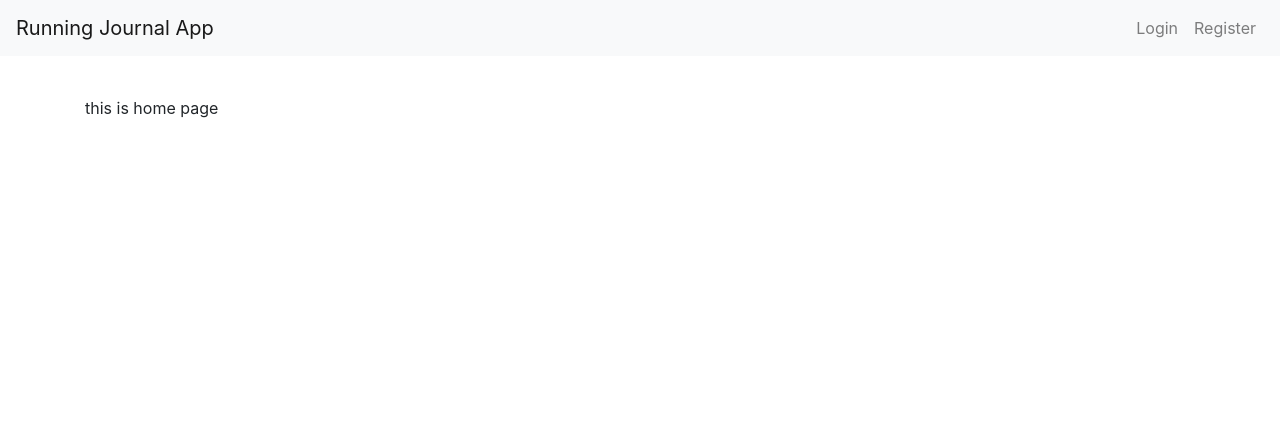
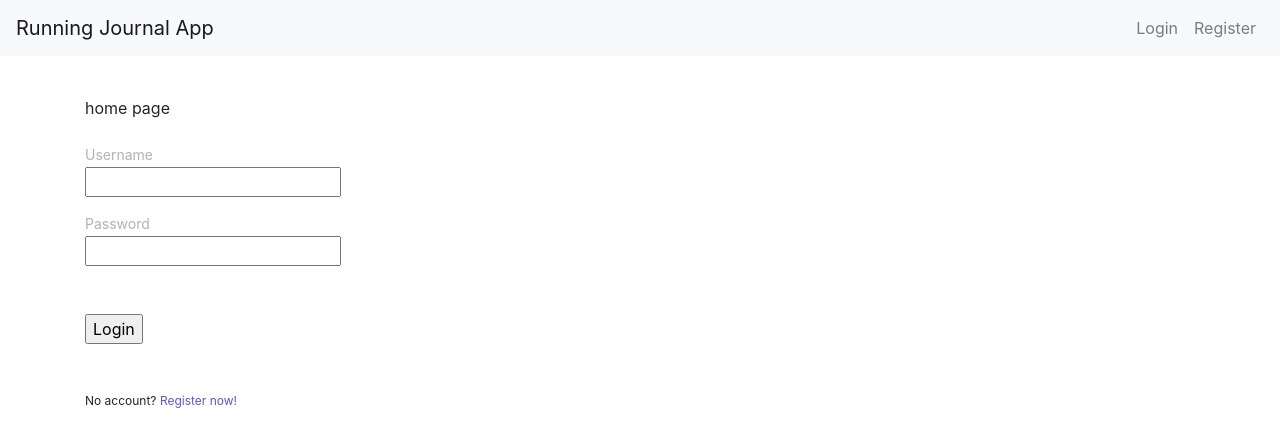
Before and after one commit to adzajac/running-journal, a Flask app: page / in a window 1280 px wide. Shown: the top 447 px of the page. Run offline with Flask 2, Linux system fonts and the light colour scheme; some libraries are stand-ins or nearby versions.

Commit message:
place login form in the main page

```diff
--- a/app/public/views.py
+++ b/app/public/views.py
@@ -15,7 +15,8 @@ def load_user(id):
 def index():
     if current_user.is_authenticated:
         return redirect(url_for('main.index'))
-    return render_template('public/index.html')
+    form = LoginForm()
+    return render_template('public/index.html', form=form)
 
 
 @blueprint.route('/login', methods=['GET', 'POST'])
--- /dev/null
+++ b/app/templates/public/_login_form.html
@@ -0,0 +1,33 @@
+
+    <form action="/login" method="post" class="login-form" novalidate>
+            {{ form.hidden_tag() }}
+            <p>
+                {{ form.username.label }} <br>
+                {{ form.username() }}
+            </p>
+
+            {% for error in form.username.errors %}
+            <div class="alert alert-danger form-alert">
+                {{ error }}
+            </div>
+            {% endfor %}
+
+            <p>
+                {{ form.password.label }}<br>
+                {{ form.password() }}
+            </p>
+
+            {% for error in form.password.errors %}
+            <div class="alert alert-danger form-alert">
+                {{ error }}
+            </div>
+            {% endfor %}
+
+            <p class="mt-5">
+                {{ form.submit() }}
+            </p>
+        </form>
+
+        <div class="register-login-link mt-5">
+            No account? <a href="{{ url_for('public.register') }}">Register now!</a>
+        </div>
--- a/app/templates/public/index.html
+++ b/app/templates/public/index.html
@@ -3,6 +3,9 @@
 
 {% block content %}
 
-    this is home page
+    home page <br>  <br>
+
+
+    {% include 'public/_login_form.html' %}
 
 {% endblock %}
```
Also changed, not shown: app/templates/public/login.html (+1 -32 lines).
